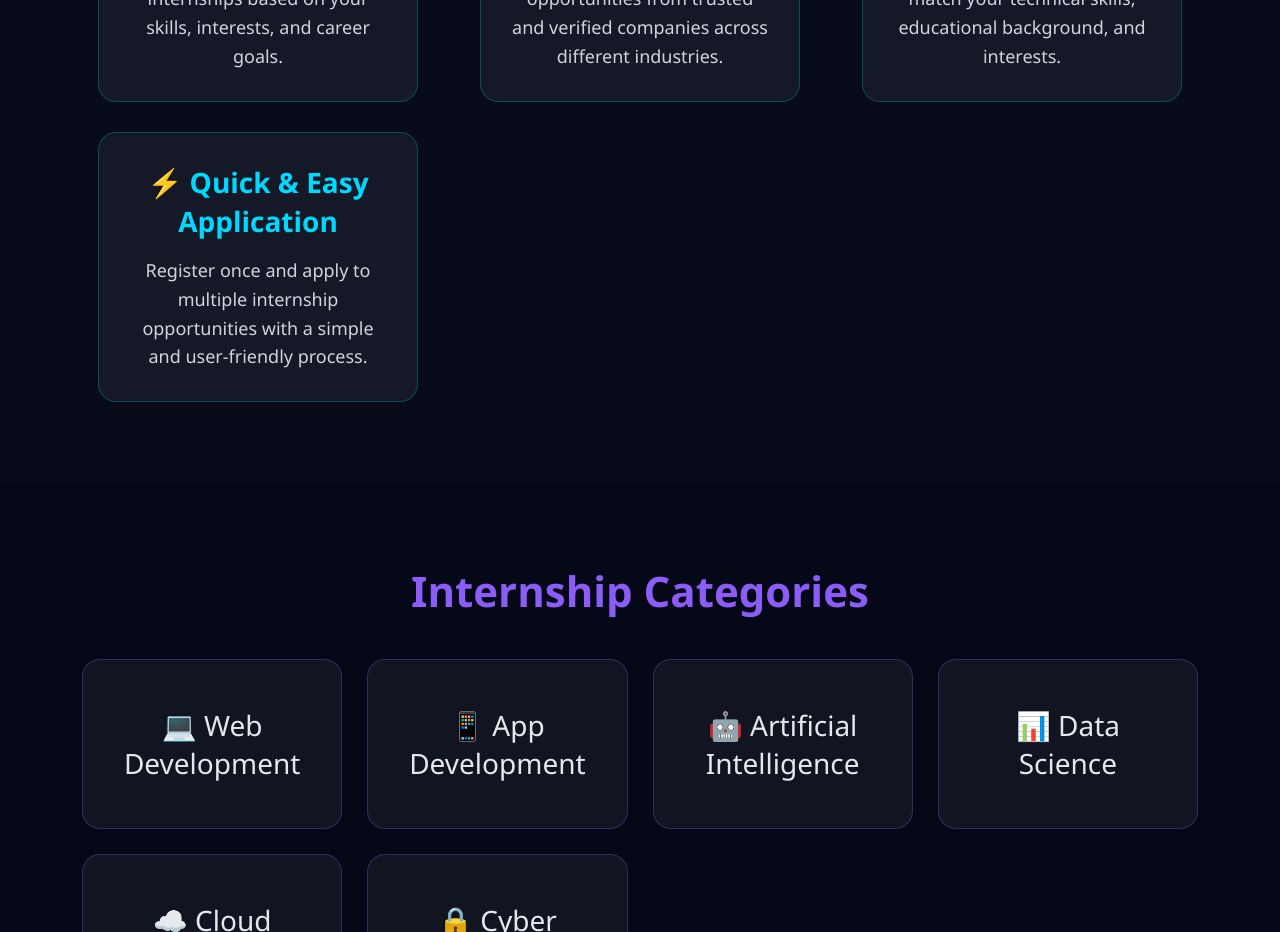
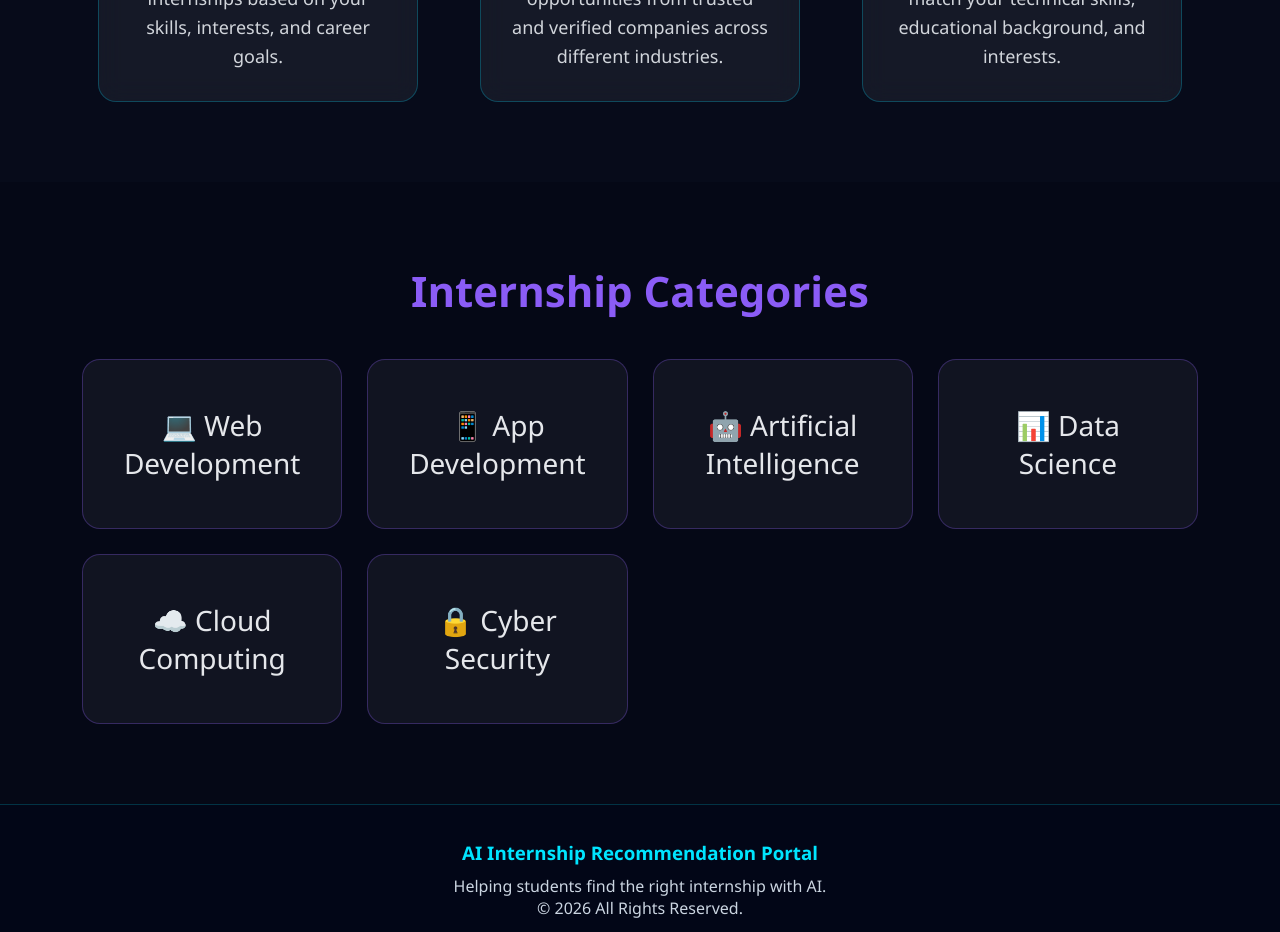
Before and after one commit to anbudharsiniisv-blip/AI-Internship-Portal, a React (Create React App) app: page / in a window 1280 px wide. Shown: the part 1260-2192 px from the top of the page. Built offline with nearby package versions, Linux system fonts and the light colour scheme.

Commit message:
Remove extra feature card

```diff
--- a/src/components/Features.jsx
+++ b/src/components/Features.jsx
@@ -29,14 +29,6 @@ function Features() {
           </p>
         </div>
 
-        <div className="card">
-          <h3>⚡ Quick & Easy Application</h3>
-          <p>
-            Register once and apply to multiple internship opportunities
-            with a simple and user-friendly process.
-          </p>
-        </div>
-
       </div>
     </section>
   );
```
